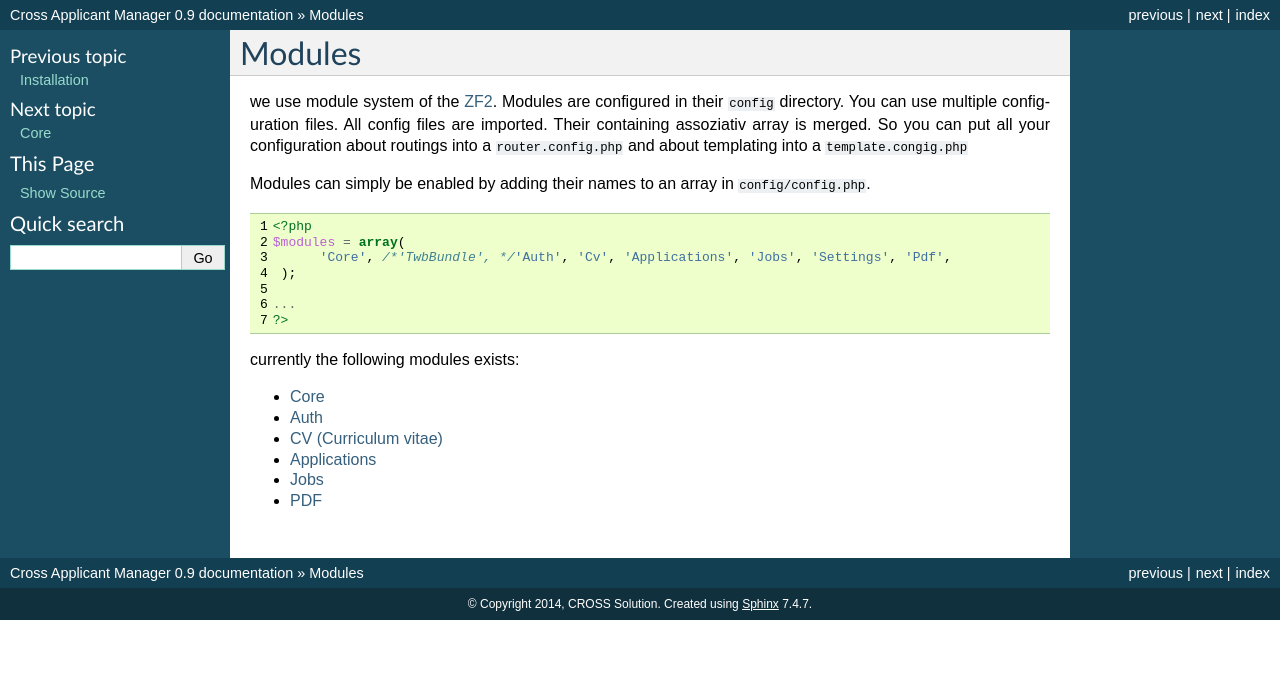
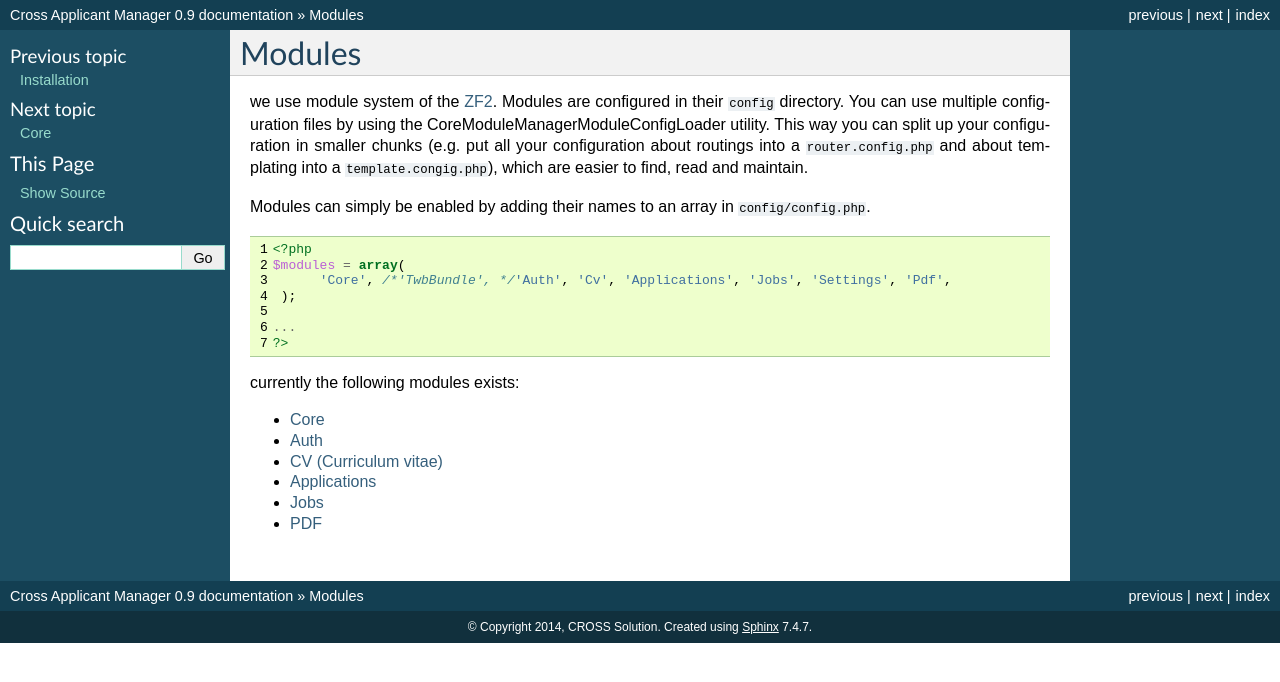
Before and after one commit to cross-solution/YawikDocs, a Sphinx documentation site: the page built from source/modules.rst, in a window 1280 px wide. Shown: the top 682 px of the page. Built offline with Sphinx 7.4.7, drawn with Linux system fonts in a browser that asks for light colours.

Commit message:
Mentions ModuleConfigLoader to split up configuration files.

```diff
--- a/source/modules.rst
+++ b/source/modules.rst
@@ -1,8 +1,10 @@
 Modules
 =======
 
-we use module system of the ZF2_. Modules are configured in their ``config`` directory. You can use multiple configuration files. All config files are imported. Their containing assoziativ array is merged. So you can put all your configuration about routings into a
-``router.config.php`` and about templating into a ``template.congig.php``
+we use module system of the ZF2_. Modules are configured in their ``config`` directory.
+You can use multiple configuration files by using the \Core\ModuleManager\ModuleConfigLoader utility.
+This way you can split up your configuration in smaller chunks (e.g. put all your configuration about routings into a
+``router.config.php`` and about templating into a ``template.congig.php``), which are easier to find, read and maintain.
 
 .. _ZF2: http://framework.zend.com/manual/2.0/en/modules/zend.module-manager.intro.html
 
```
